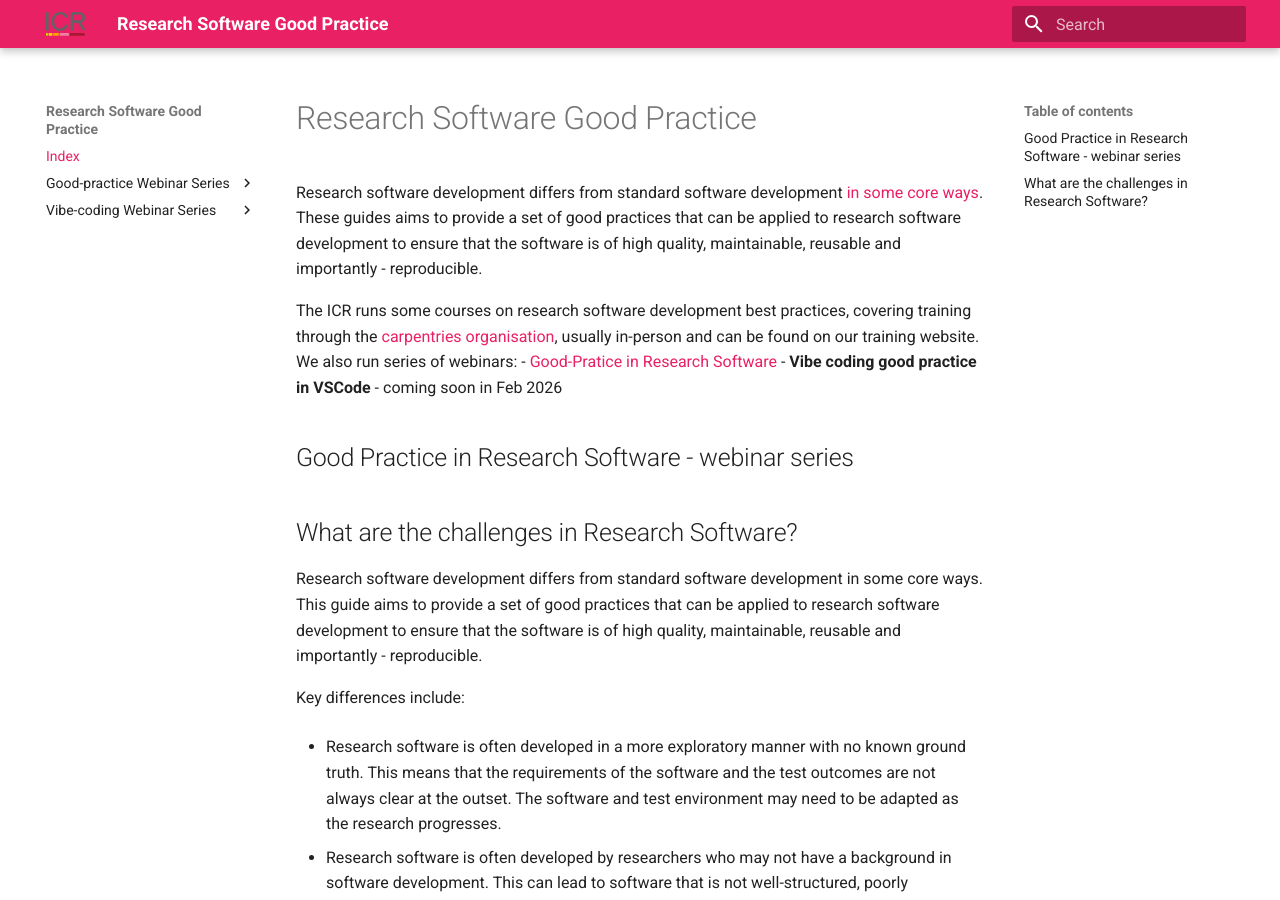
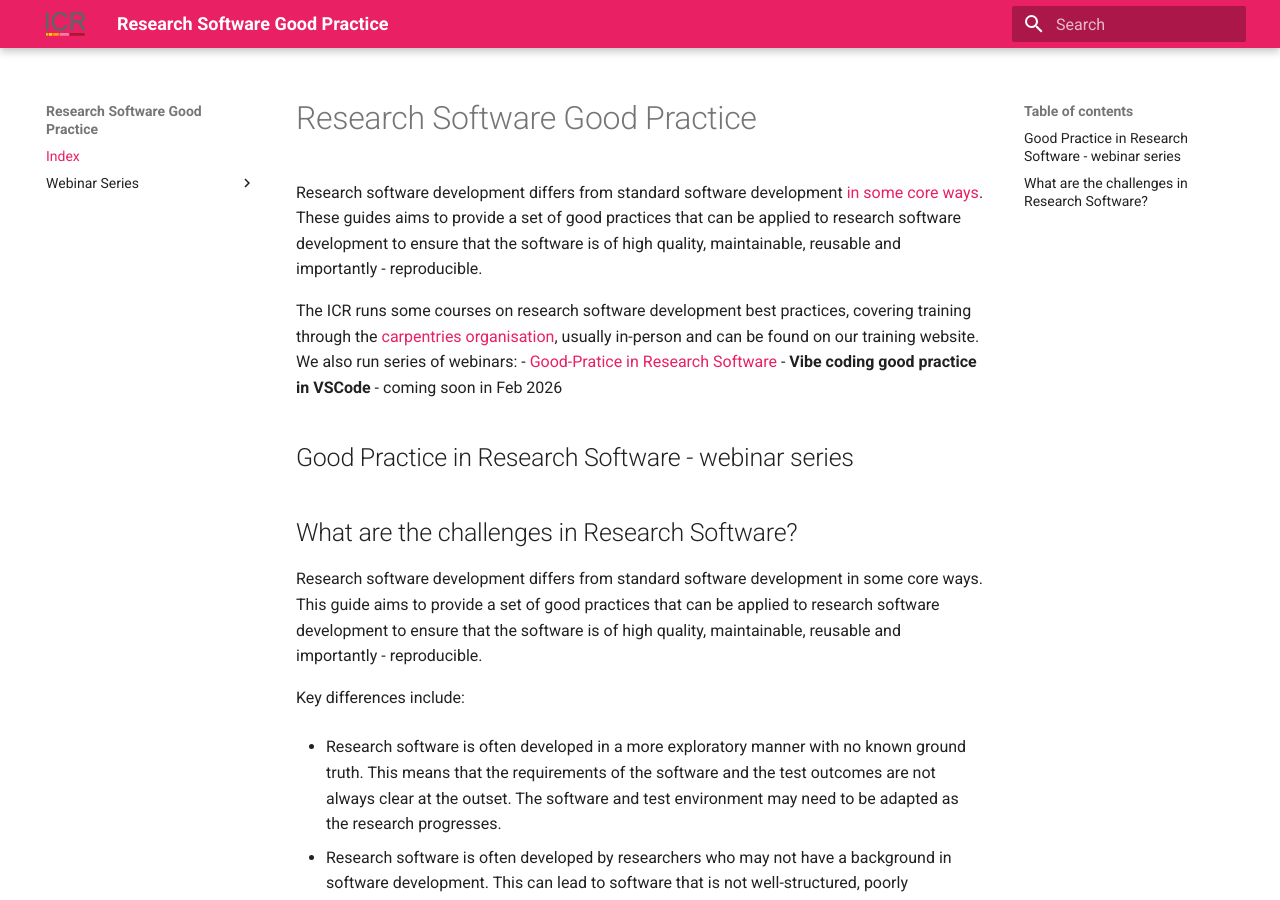
Before and after one commit to ICR-SC/good-practice, an MkDocs documentation site: the page built from docs/index.md, in a window 1280 px wide and 900 px high. Built offline with MkDocs 1.6.1 and Material for MkDocs 9.7.7, drawn with Linux system fonts in a browser that asks for light colours.

Commit message:
menu change

```diff
--- a/mkdocs.yml
+++ b/mkdocs.yml
@@ -1,11 +1,12 @@
 site_name: Research Software Good Practice
 nav:
   - Index: index.md
-  - Good-practice Webinar Series:
-    - 'Overview': 'good/overview.md'
-    - 'Monday': 'good/monday.md'
-  - Vibe-coding Webinar Series:
-    - 'Overview': 'vibe/overview.md'
+  - Webinar Series:
+    - Good-practice:
+      - 'Overview': 'good/overview.md'
+      - 'Monday': 'good/monday.md'
+    - Vibe-coding:
+      - 'Overview': 'vibe/overview.md'
 theme:
   name: material
   logo: assets/icr_svg_logo.svg
```
